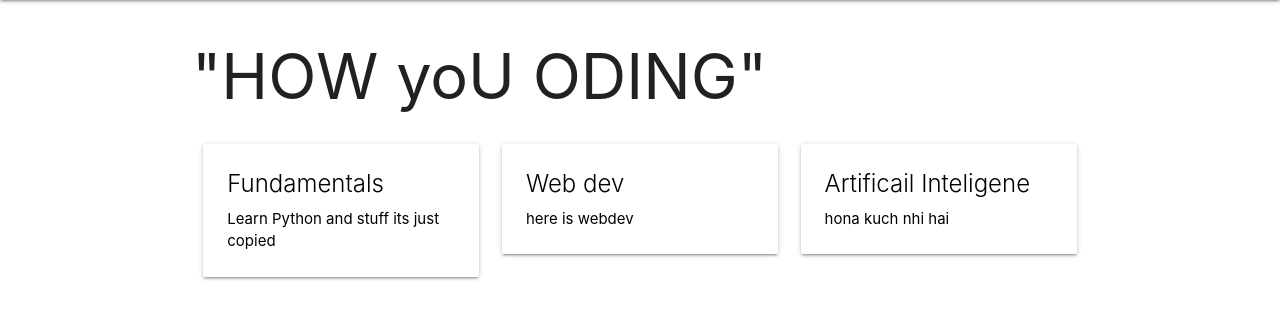
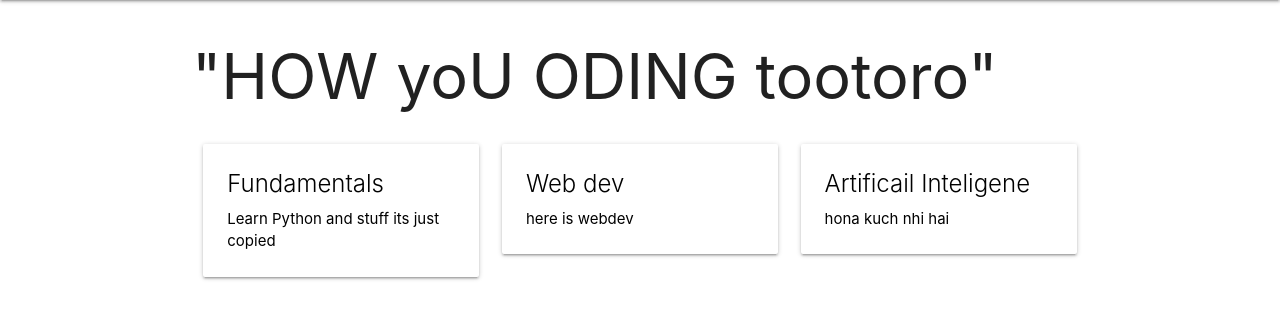
Before and after one commit to AakashMathurgit/djangosite_sentdex_copy, a Django app: page / in a window 1280 px wide. Shown: the part 64-383 px from the top of the page. Run offline with Django 3.2, Linux system fonts and the light colour scheme; data comes from the database, SQL or seed files in the repository; some libraries are stand-ins or nearby versions.

Commit message:
adding branch and pushing in it

```diff
--- a/main/templates/main/header.html
+++ b/main/templates/main/header.html
@@ -17,7 +17,7 @@
 
 <div class="container">
   <h1>
-    "HOW yoU ODING"
+    "HOW yoU ODING tootoro"
   </h1>
   {%block content%}
   {%endblock%}
```
